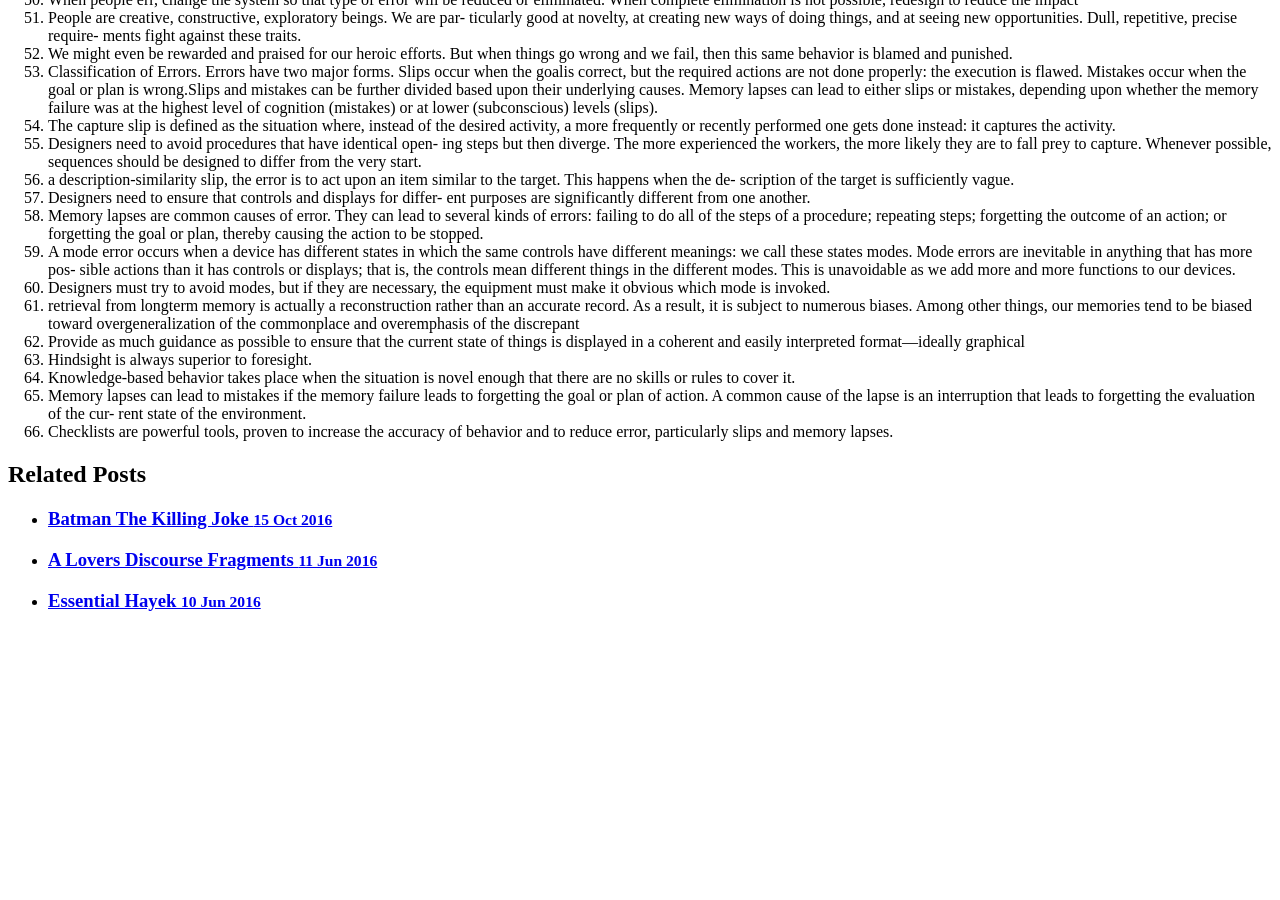
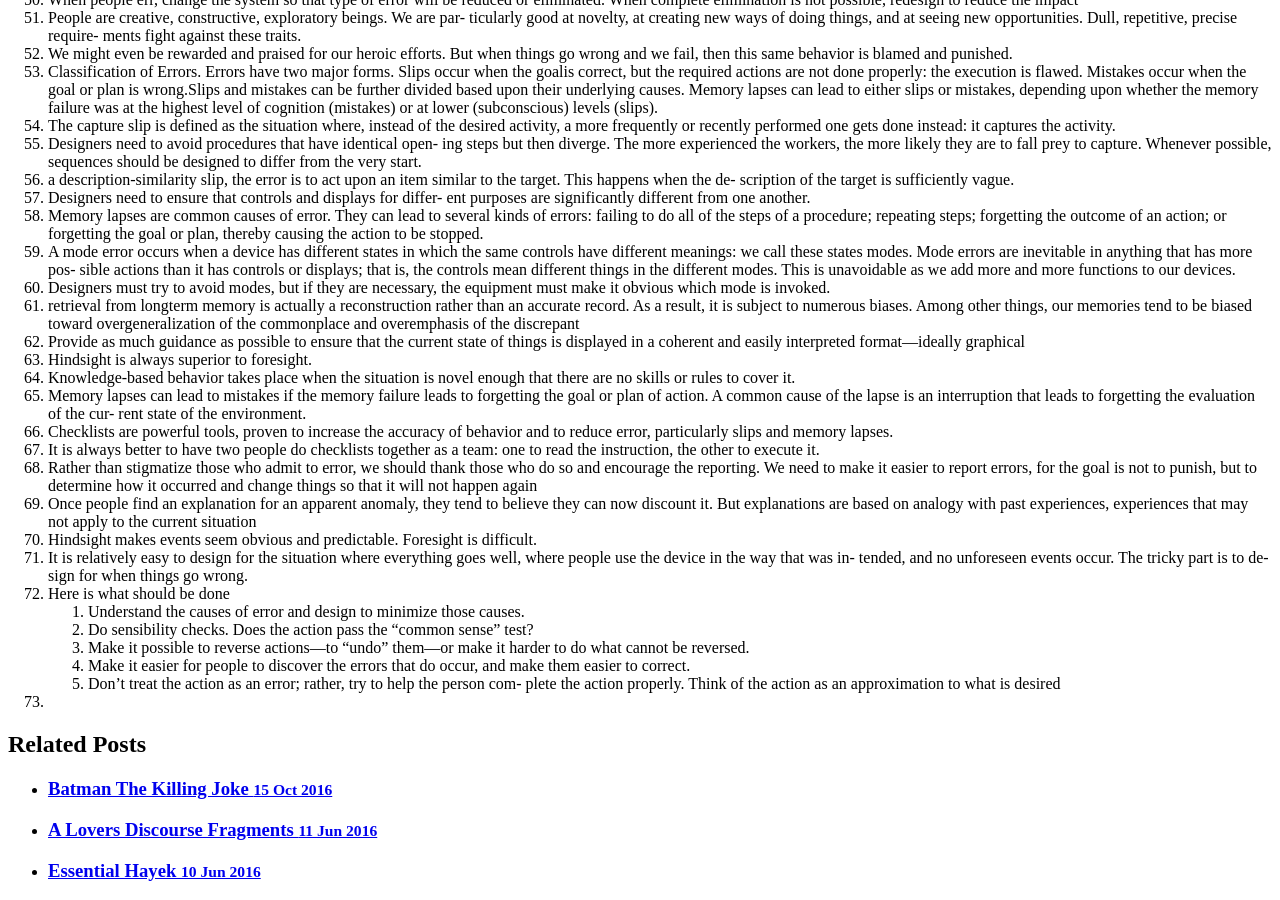
Before and after one commit to air33/air33.github.io, a Jekyll site: the page built from _posts/2016-06-18-The-Design-of-Everyday-Things.md, in a window 1280 px wide and 900 px high, scrolled down 2529 px. Built offline with Jekyll 4.4.1, drawn with Linux system fonts in a browser that asks for light colours; before the commit the page ends 3159 px from its top, so only the background shows below that.

Commit message:
modified to-do-list for 2013

```diff
--- a/_posts/2016-06-18-The-Design-of-Everyday-Things.md
+++ b/_posts/2016-06-18-The-Design-of-Everyday-Things.md
@@ -273,3 +273,30 @@ is an interruption that leads to forgetting the evaluation of the cur-
 rent state of the environment.
 66. Checklists are powerful tools, proven to increase the accuracy of
 behavior and to reduce error, particularly slips and memory lapses.
+67. It is always better to have two people do checklists together as a team: one to read the instruction, the other to execute it.
+68. Rather than stigmatize those who admit to error,
+we should thank those who do so and encourage the reporting.
+We need to make it easier to report errors, for the goal is not to
+punish, but to determine how it occurred and change things so
+that it will not happen again
+69. Once people find an explanation for an apparent anomaly, they
+tend to believe they can now discount it. But explanations are
+based on analogy with past experiences, experiences that may not
+apply to the current situation
+70. Hindsight makes events seem obvious and predictable. Foresight
+is difficult.
+71. It is relatively easy to design for the situation where everything
+goes well, where people use the device in the way that was in-
+tended, and no unforeseen events occur. The tricky part is to de-
+sign for when things go wrong.
+72. Here is what should be done
+     1. Understand the causes of error and design to minimize those causes.
+     2. Do sensibility checks. Does the action pass the “common sense” test?
+     3. Make it possible to reverse actions—to “undo” them—or make it
+         harder to do what cannot be reversed.
+     4. Make it easier for people to discover the errors that do occur, and
+         make them easier to correct.
+     5. Don’t treat the action as an error; rather, try to help the person com-
+         plete the action properly. Think of the action as an approximation to
+         what is desired
+73.
```
Also changed, not shown: _posts/private/2016-01-03-todo-list-2016.md (+1 -1 lines).
